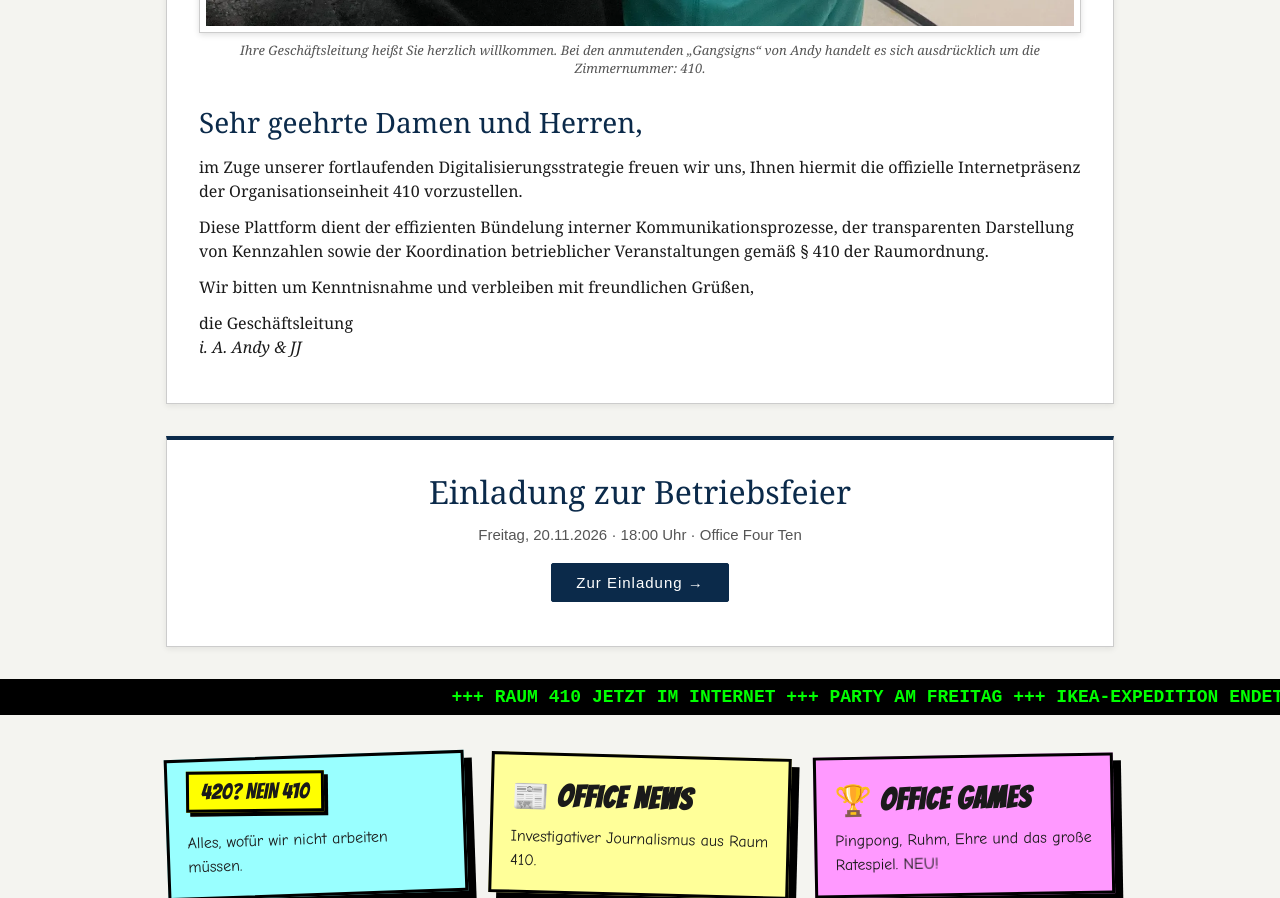
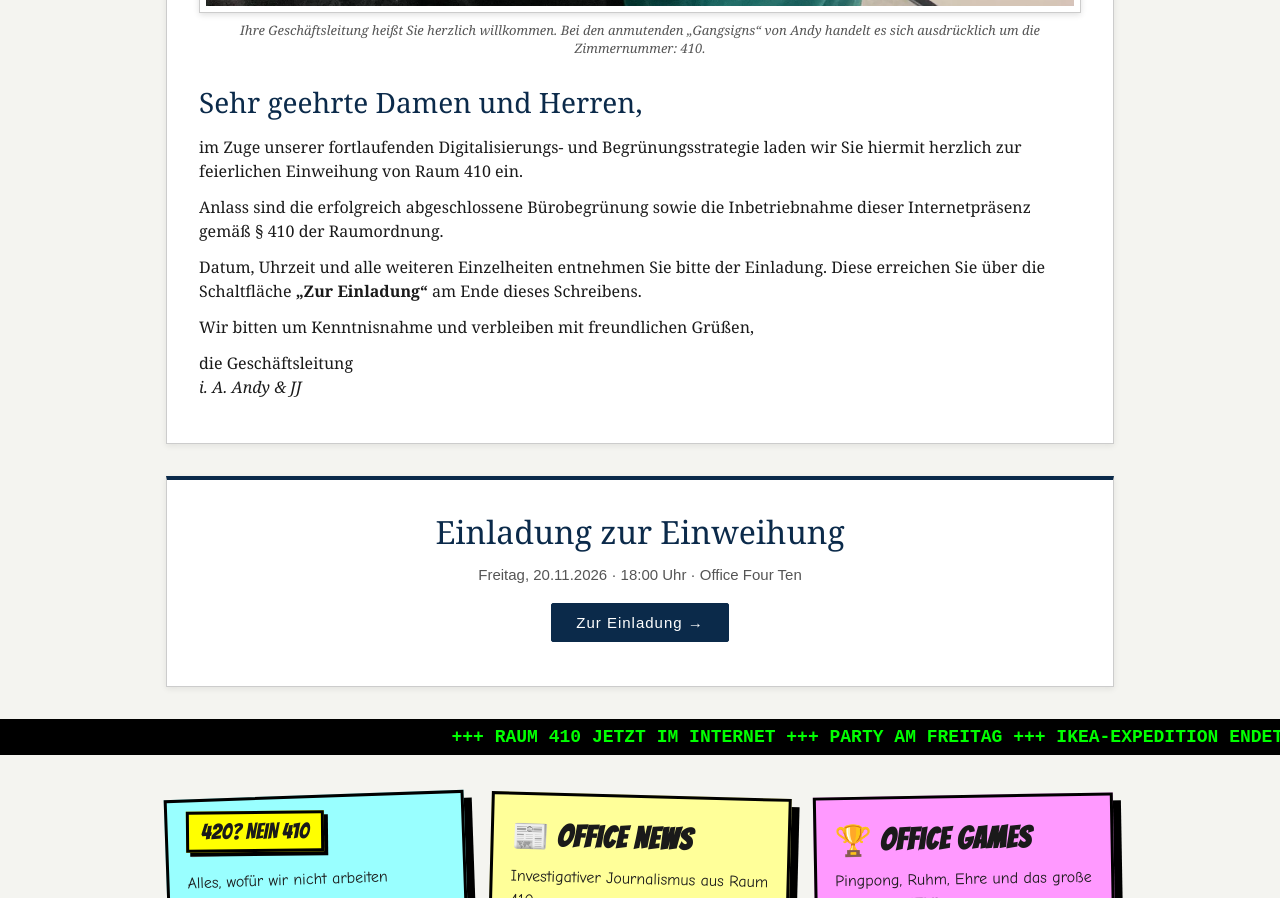
Before and after one commit to 9andy99-hash/office-four-ten, a website: page index.html in a window 1280 px wide. Shown: the part 880-1778 px from the top of the page. Drawn offline with Linux system fonts and the light colour scheme.

Commit message:
Startseite: Rundschreiben verweist jetzt auf die Einladung zur Einweihung
Co-Authored-By: Claude Opus 5.5 <noreply@anthropic.com>
Claude-Session: https://claude.ai/code/session_01M2Gku49vy8PC7nrf899Fqf

```diff
--- a/index.html
+++ b/index.html
@@ -27,9 +27,8 @@
       <div class="kopf">
         <b>Von:</b><span>Geschäftsleitung Raum 410</span>
         <b>An:</b><span>Alle Mitarbeitenden des Teams (sofern Lust vorhanden)</span>
-        <b>Datum:</b><span>11.11.2026</span>
         <b>Ref.-Nr.:</b><span>410/2026-11/PARTY-001-FINAL-final2</span>
-        <b>Betreff:</b><span>Inbetriebnahme der digitalen Kommunikationsplattform</span>
+        <b>Betreff:</b><span>Einladung zur feierlichen Einweihung von Raum 410</span>
       </div>
       <figure class="teamfoto">
         <picture>
@@ -39,15 +38,16 @@
         <figcaption>Ihre Geschäftsleitung heißt Sie herzlich willkommen. Bei den anmutenden „Gangsigns“ von Andy handelt es sich ausdrücklich um die Zimmernummer: 410.</figcaption>
       </figure>
       <h1>Sehr geehrte Damen und Herren,</h1>
-      <p>im Zuge unserer fortlaufenden Digitalisierungsstrategie freuen wir uns, Ihnen hiermit die offizielle Internetpräsenz der Organisationseinheit 410 vorzustellen.</p>
-      <p>Diese Plattform dient der effizienten Bündelung interner Kommunikationsprozesse, der transparenten Darstellung von Kennzahlen sowie der Koordination betrieblicher Veranstaltungen gemäß §&nbsp;410 der Raumordnung.</p>
+      <p>im Zuge unserer fortlaufenden Digitalisierungs- und Begrünungsstrategie laden wir Sie hiermit herzlich zur feierlichen Einweihung von Raum 410 ein.</p>
+      <p>Anlass sind die erfolgreich abgeschlossene Bürobegrünung sowie die Inbetriebnahme dieser Internetpräsenz gemäß §&nbsp;410 der Raumordnung.</p>
+      <p>Datum, Uhrzeit und alle weiteren Einzelheiten entnehmen Sie bitte der Einladung. Diese erreichen Sie über die Schaltfläche <b>„Zur Einladung“</b> am Ende dieses Schreibens.</p>
       <p>Wir bitten um Kenntnisnahme und verbleiben mit freundlichen Grüßen,</p>
       <p>die Geschäftsleitung<br><em>i.&nbsp;A. Andy &amp; JJ</em></p>
     </article>
 
     <section class="chaos">
       <div class="chaos-inner">
-        <h2>Einladung zur Betriebsfeier</h2>
+        <h2>Einladung zur Einweihung</h2>
         <p>Freitag, 20.11.2026 · 18:00 Uhr · Office Four Ten</p>
         <p><a class="knopf" href="events.html">Zur Einladung →</a></p>
       </div>
```
